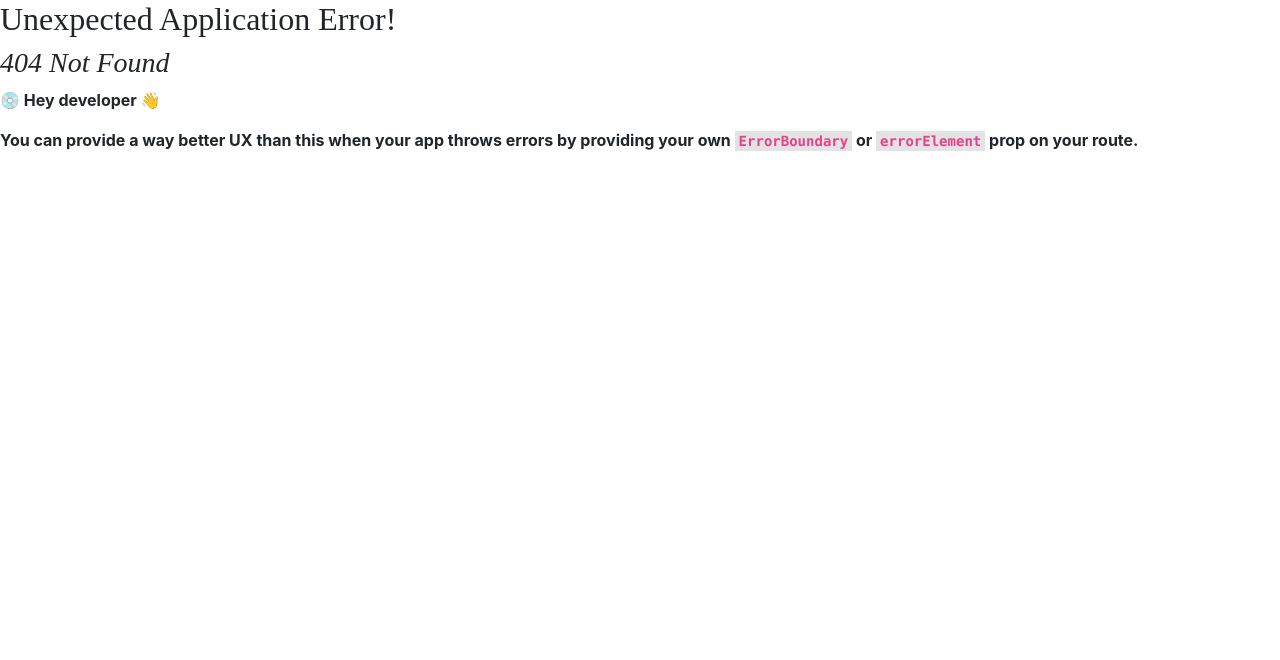
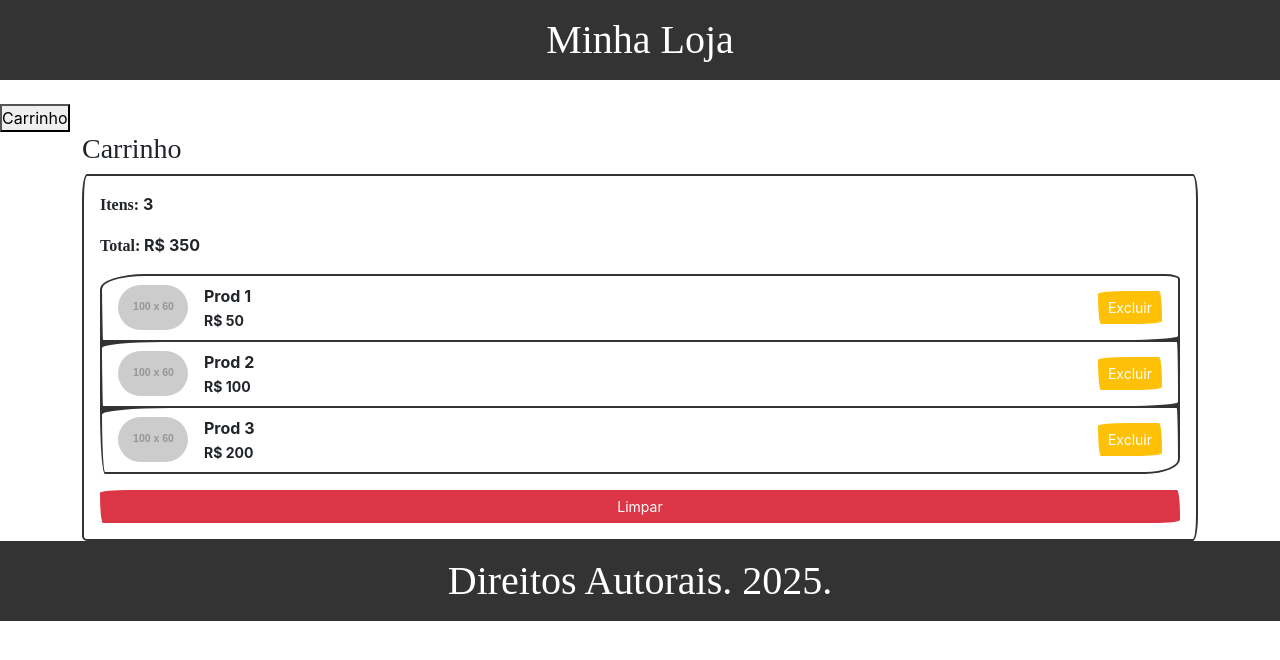
Before and after one commit to SabrinaRF/loja, a React (Vite) app: page /carrinho in a window 1280 px wide. Before the commit this address had no page. Shown: the top 660 px of the page. Built offline with nearby package versions, Linux system fonts and the light colour scheme; a web font is replaced by a local one.

Commit message:
separação das paginas carrinho e listar produto

```diff
--- a/index.html
+++ b/index.html
@@ -3,7 +3,7 @@
 
 <head>
   <meta charset="UTF-8" />
-  <link rel="icon" type="image/svg+xml" href="/vite.svg" />
+  <link rel="icon" type="image/png" sizes="32x32" href="/favicon-32x32.png">
   <meta name="viewport" content="width=device-width, initial-scale=1.0" />
   <title>loja</title>
 </head>
--- /dev/null
+++ b/src/components/button/button.jsx
@@ -0,0 +1,7 @@
+export default function Button({ texto, onClick }) {
+    return (
+        <button onClick={onClick}>
+            {texto}
+        </button>
+    );
+}
--- a/src/components/carrinho/carrinho.jsx
+++ b/src/components/cardCarrinho/cardCarrinho.jsx
@@ -1,6 +1,6 @@
 import Item from '../item/item.jsx';
 
-export default function Carrinho({ itensCarrinho }) {
+export default function CardCarrinho({ itensCarrinho }) {
 
     const soma = itensCarrinho.reduce((acc, valor) => acc + valor.valor, 0);
     return (
--- /dev/null
+++ b/src/components/footer/footer.jsx
@@ -0,0 +1,7 @@
+export default function Footer({ nome }) {
+    return (
+        <footer className="bg-primary text-white text-center py-3 mb-4">
+            <h1 className="m-0">{nome}</h1>
+        </footer>
+    );
+}
--- /dev/null
+++ b/src/pages/carrinho/carrinho.jsx
@@ -0,0 +1,26 @@
+import CardCarrinho from '../../components/cardCarrinho/cardCarrinho.jsx';
+import Header from '../../components/header/header.jsx';
+import Footer from '../../components/footer/footer.jsx'
+import Button from '../../components/button/button.jsx';
+import { useNavigate } from 'react-router-dom';
+
+export default function Carrinho() {
+    const navigate = useNavigate();
+
+    const itensCarrinho = [
+        { id: 1, nome: 'Prod 1', valor: 50 },
+        { id: 2, nome: 'Prod 2', valor: 100 },
+        { id: 3, nome: 'Prod 3', valor: 200 }
+    ];
+
+    return (
+        <main>
+            <Header nome="Minha Loja" />
+            <Button texto="Carrinho" onClick={() => navigate("/")} />
+            <CardCarrinho
+                itensCarrinho={itensCarrinho}
+            />
+            <Footer nome="Direitos Autorais. 2025." />
+        </main>
+    );
+}
--- a/src/pages/loja/loja.jsx
+++ b/src/pages/loja/loja.jsx
@@ -1,13 +1,11 @@
-import Carrinho from '../../components/carrinho/carrinho.jsx';
 import Header from '../../components/header/header.jsx';
 import ListProd from '../../components/produto/listarProd.jsx';
+import Footer from '../../components/footer/footer.jsx'
+import { useNavigate } from 'react-router-dom';
+import Button from '../../components/button/button.jsx';
 export default function Loja() {
+    const navigate = useNavigate();
 
-    const itensCarrinho = [
-        { id: 1, nome: 'Prod 1', valor: 50 },
-        { id: 2, nome: 'Prod 2', valor: 100 },
-        { id: 3, nome: 'Prod 3', valor: 200 }
-    ];
     const produto = [
         {
             id: 1,
@@ -29,13 +27,13 @@ export default function Loja() {
             estrelas: 3
         },
 
-         {
+        {
             id: 4,
             titulo: "Prod 4",
             valor: 200,
             estrelas: 4
         },
-         {
+        {
             id: 5,
             titulo: "Prod 5",
             valor: 300,
@@ -45,11 +43,9 @@ export default function Loja() {
     return (
         <main>
             <Header nome="Minha Loja" />
-            <Carrinho
-                itensCarrinho={itensCarrinho}
-            />
-            <ListProd produtos={produto}/>
-
+            <Button texto="Carrinho" onClick={() => navigate("/carrinho")} />
+            <ListProd produtos={produto} />
+            <Footer nome="Direitos Autorais. 2025." />
         </main>
     );
 }
--- a/src/router/router.jsx
+++ b/src/router/router.jsx
@@ -1,9 +1,14 @@
 import { createBrowserRouter } from 'react-router-dom';
 import Loja from '../pages/loja/loja.jsx';
+import Carrinho from '../pages/carrinho/carrinho.jsx';
 
 export const router = createBrowserRouter([
     {
         path: '/',
         element: <Loja />
+    },
+    {
+        path: '/carrinho',
+        element: <Carrinho />
     }
 ]);
```
